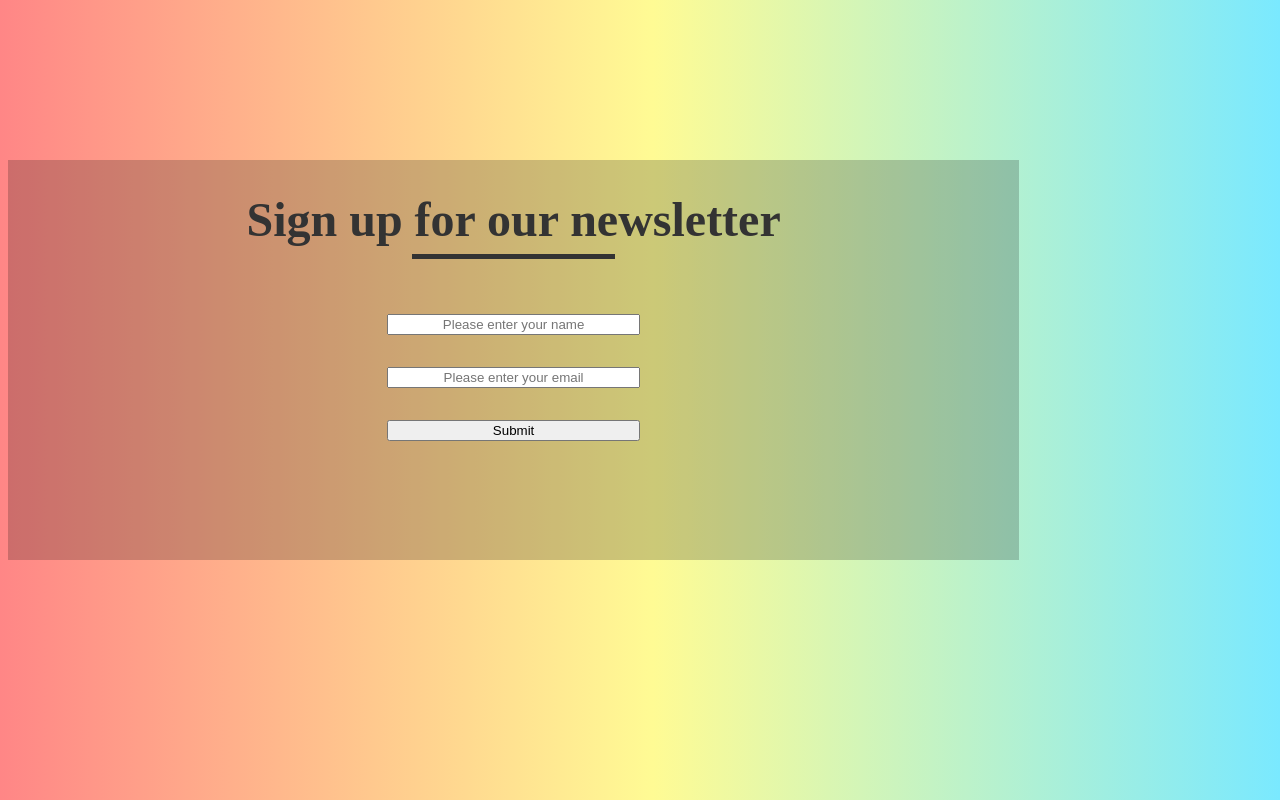
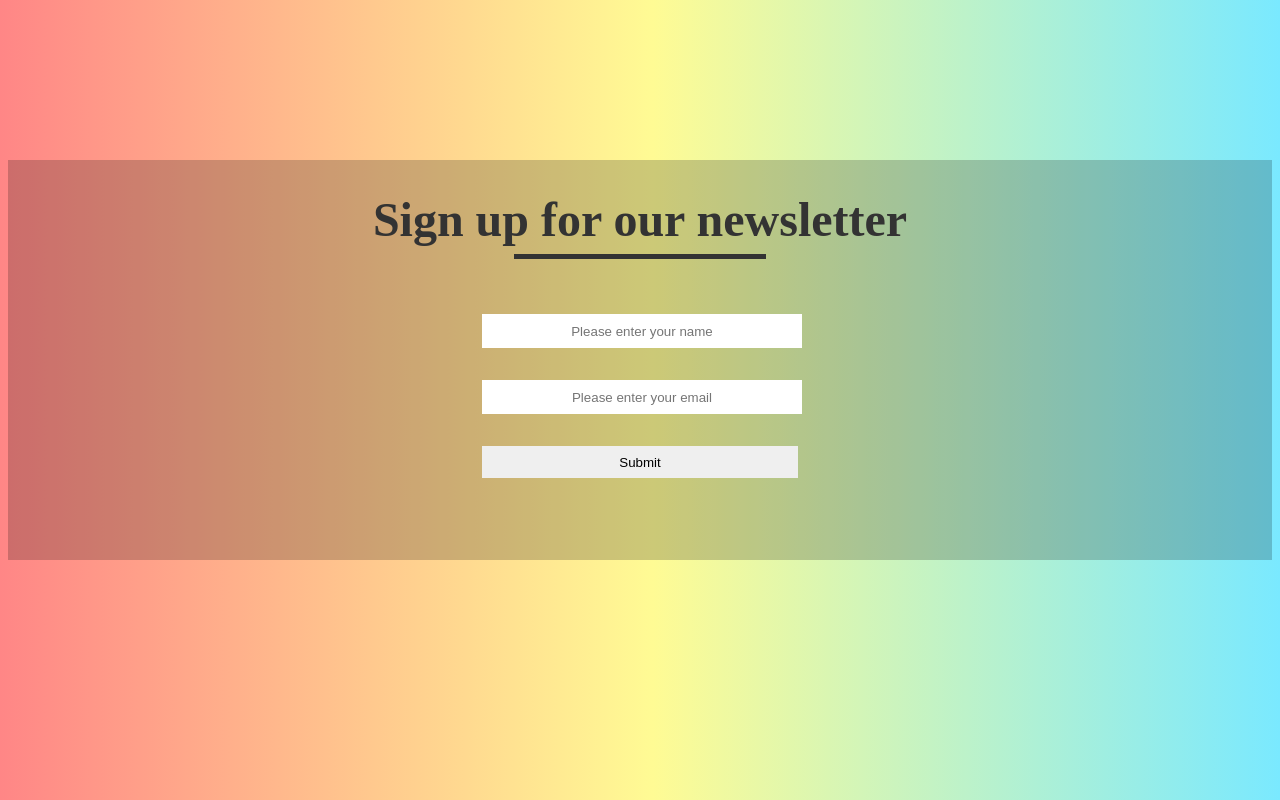
Before and after one commit to allanrivers/primed, a PHP site: template templates/newsletter.php in a window 1280 px wide. Run offline with PHP 8.4, Linux system fonts and the light colour scheme; the template is opened without the code that fills it, so the values that code supplies are empty.

Commit message:
new adds

```diff
--- a/script.js
+++ b/script.js
@@ -1,7 +1,9 @@
 $(function() {
 
 
-
+$('#newsletterForm').on('submit', (e) => {
+    e.preventDefualt();
+})
 // $('#submit').on('click', function(event) {
 //     event.preventDefault();
 // })
--- a/style.css
+++ b/style.css
@@ -230,7 +230,6 @@ nav ul a {
 
 #products .translateCards .red .card-footer button {
   cursor: pointer;
-  font-size: 1rem;
   margin-bottom: 1rem;
   width: 80%;
   padding: 0.4rem 0;
@@ -316,9 +315,9 @@ nav ul a {
 .newsletter {
   margin-top: 10rem;
   min-height: 50vh;
-  width: 80%;
   background-color: rgba(0, 0, 0, 0.2);
   margin-bottom: 15rem;
+  width: 100%;
 }
 
 .newsletter h1 {
@@ -352,6 +351,14 @@ nav ul a {
   text-align: center;
   margin-top: 1rem;
   margin-bottom: 1rem;
+  width: 100%;
+  height: 2rem;
+  border: none;
+}
+
+.newsletter form input:focus {
+  border: none;
+  outline: none;
 }
 
 #contactUs {
--- a/style.scss
+++ b/style.scss
@@ -351,9 +351,9 @@ nav {
 .newsletter {
     margin-top: 10rem;
     min-height: 50vh;
-    width: 80%;
     background-color: rgba(0, 0, 0, 0.2);
     margin-bottom: 15rem;
+    width: 100%;
 
     h1 {
         color: #333;
@@ -382,6 +382,14 @@ nav {
             text-align: center;
             margin-top: 1rem;
             margin-bottom: 1rem;
+            width: 100%;
+            height: 2rem;
+            border: none;
+        }
+
+        input:focus {
+            border: none;
+            outline: none;
         }
 
     }
--- a/templates/newsletter.php
+++ b/templates/newsletter.php
@@ -12,7 +12,7 @@
 
         if(mysqli_query($conn, $sql)) {
             echo
-            '<div style="text-align: center; margin-top: 10rem; height: 35vh; background-color: rgba(255, 255, 255, 0.3); position: relative;">
+            '<div id="newNewsletter" style="text-align: center; margin-top: 10rem; height: 35vh; background-color: rgba(255, 255, 255, 0.3); position: relative;">
                 <div style=" position: absolute; top: 50%; left: 50%; transform: translate(-50%, -50%); ">
                     <h1 style="font-size: 2.5rem;">Hello ' . $name . '</h1>
                     <h2 style="font-size: 1.5rem;">Thank you for subscribing, the email you have provided is ' . $email . '</h2>
@@ -31,12 +31,12 @@
 
 <?php if ($displayForm): ?>
 
-<div class="newsletter">
+<div id="newsletter" class="newsletter">
 
     <h1>Sign up for our newsletter</h1>
     <div id="underline"></div>
 
-    <form action="index.php" method="post">
+    <form id="newsletterForm" action="./#newNewsletter" method="post">
         <input type="text" name="name" placeholder="Please enter your name" required>
         <input type="email" name="email" placeholder="Please enter your email" required>
         <input id="submit" type="submit" name="submit" value="Submit">
```
Also changed, not shown: 1 other file.
